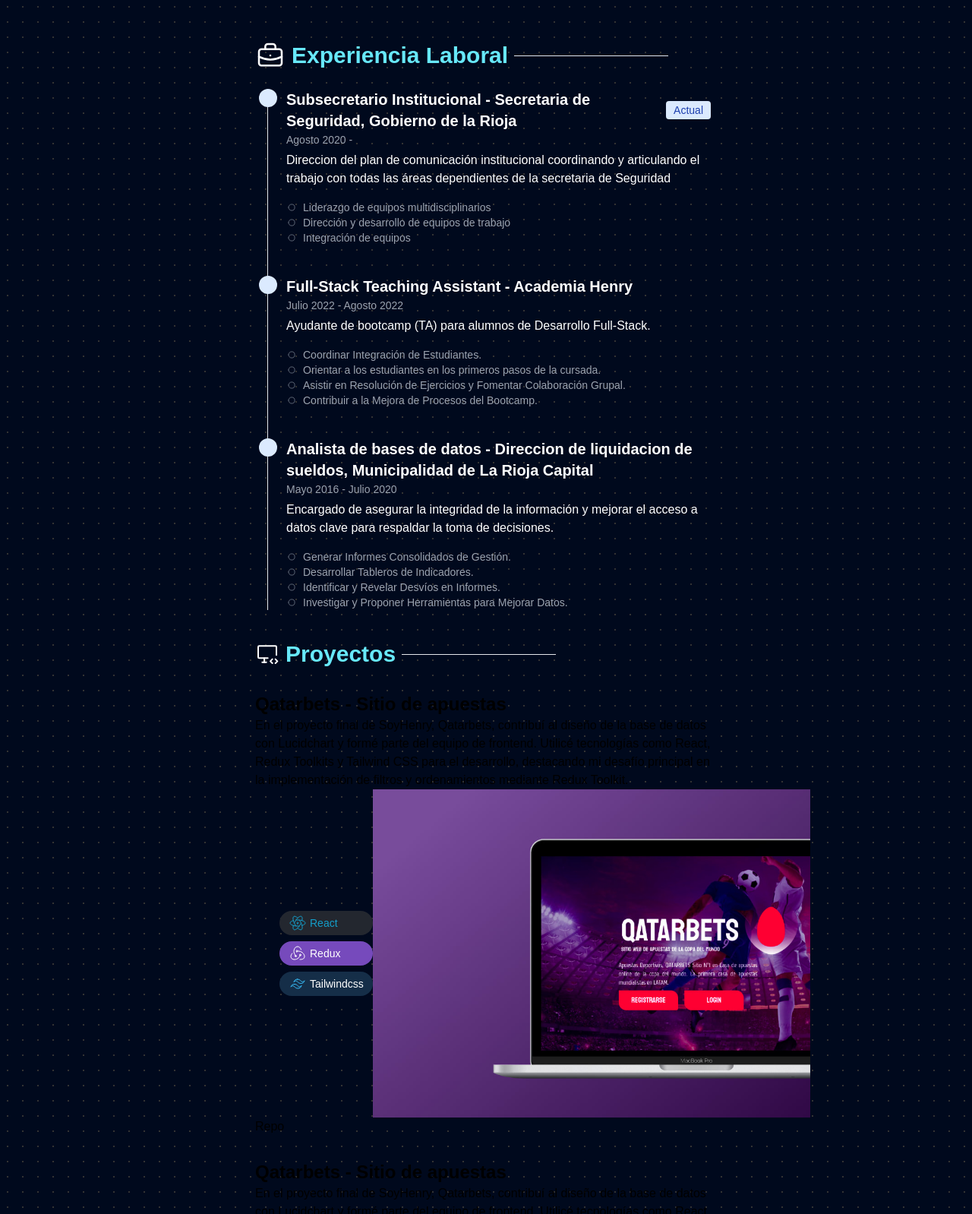
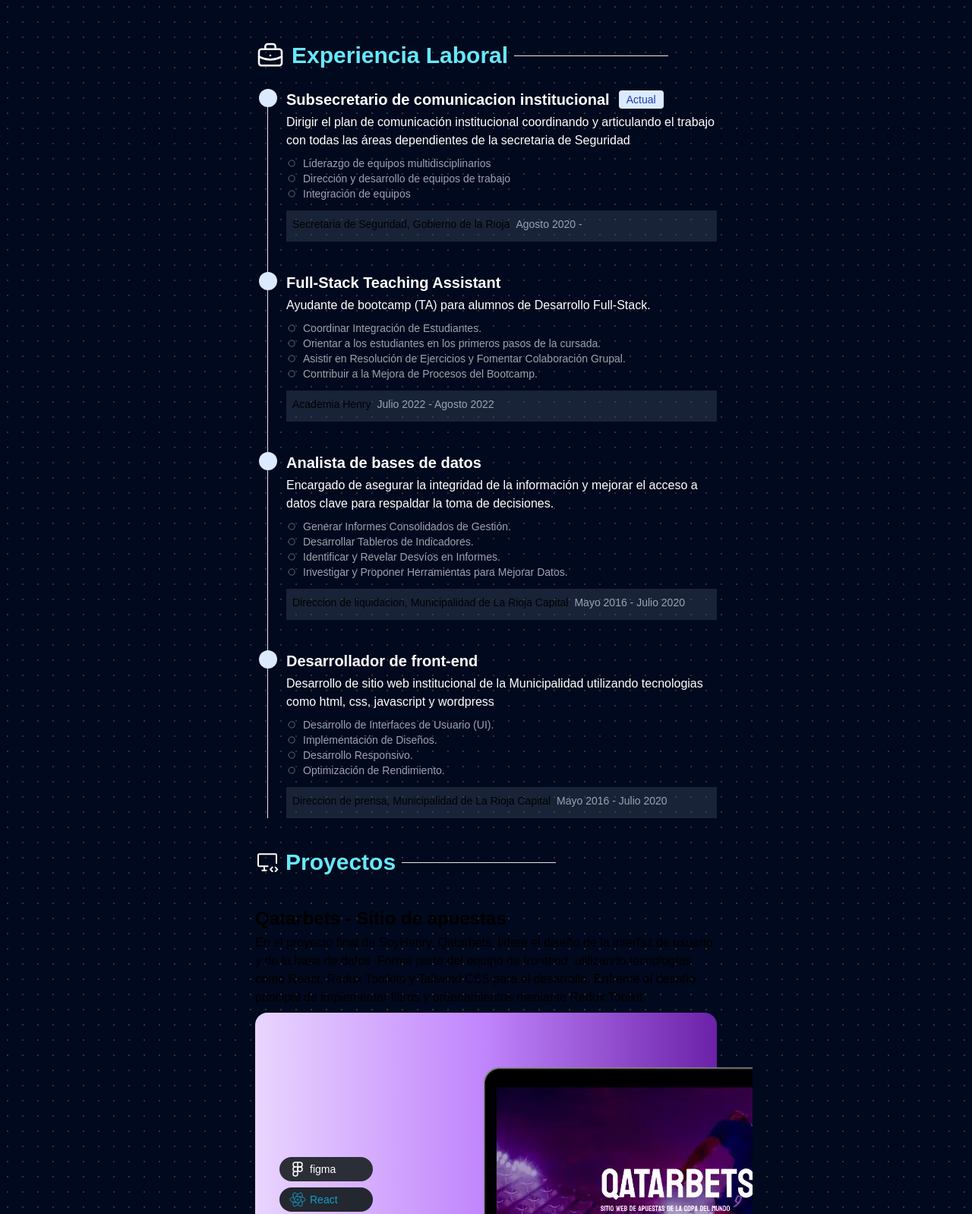
Before and after one commit to gastonfuentes/portfolio-gaston-fuentes, an Astro site: page / in a window 1280 px wide. Shown: the part 501-2099 px from the top of the page at 76% size. Built offline with nearby package versions, Linux system fonts and the light colour scheme; Astro itself is replaced by a stand-in of ours.

Commit message:
se estilo seccion de projects

```diff
--- a/src/components/Experience.astro
+++ b/src/components/Experience.astro
@@ -4,9 +4,10 @@
 const EXPERIENCIE = [
     {
         date: "Agosto 2020 - ",
-        title: "Subsecretario Institucional - Secretaria de Seguridad, Gobierno de la Rioja",
+        title: "Subsecretario de comunicacion institucional",
+        workplace: "Secretaria de Seguridad, Gobierno de la Rioja",
         description:
-            "Direccion del plan de comunicación institucional coordinando y articulando el trabajo con todas las áreas dependientes de la secretaria de Seguridad",
+            "Dirigir el plan de comunicación institucional coordinando y articulando el trabajo con todas las áreas dependientes de la secretaria de Seguridad",
         abilities: [
             "Liderazgo de equipos multidisciplinarios",
             "Dirección y desarrollo de equipos de trabajo",
@@ -17,7 +18,8 @@
     },
     {
         date: "Julio 2022 - Agosto 2022",
-        title: "Full-Stack Teaching Assistant - Academia Henry",
+        title: "Full-Stack Teaching Assistant",
+        workplace: "Academia Henry",
         description:
             "Ayudante de bootcamp (TA) para alumnos de Desarrollo Full-Stack.",
         abilities: [
@@ -31,7 +33,9 @@
     },
     {
         date: "Mayo 2016 - Julio 2020",
-        title: "Analista de bases de datos - Direccion de liquidacion de sueldos, Municipalidad de La Rioja Capital",
+        title: "Analista de bases de datos",
+        workplace:
+            "Direccion de liquidacion, Municipalidad de La Rioja Capital",
         description:
             "Encargado de asegurar la integridad de la información y mejorar el acceso a datos clave para respaldar la toma de decisiones.",
         abilities: [
@@ -39,6 +43,21 @@
             "Desarrollar Tableros de Indicadores.",
             "Identificar y Revelar Desvíos en Informes.",
             "Investigar y Proponer Herramientas para Mejorar Datos.",
+        ],
+        link: false,
+        latest: false,
+    },
+    {
+        date: "Mayo 2016 - Julio 2020",
+        title: "Desarrollador de front-end",
+        workplace: "Direccion de prensa, Municipalidad de La Rioja Capital",
+        description:
+            "Desarrollo de sitio web institucional de la Municipalidad utilizando tecnologias como html, css, javascript y wordpress",
+        abilities: [
+            "Desarrollo de Interfaces de Usuario (UI).",
+            "Implementación de Diseños.",
+            "Desarrollo Responsivo.",
+            "Optimización de Rendimiento.",
         ],
         link: false,
         latest: false,
--- a/src/components/ExperienceItem.astro
+++ b/src/components/ExperienceItem.astro
@@ -1,7 +1,8 @@
 ---
 import ItemIcon from "../components/icons/ItemIcon.astro";
 
-const { title, date, description, abilities, link, latest } = Astro.props;
+const { title, date, description, abilities, link, latest, workplace } =
+    Astro.props;
 ---
 
 <div>
@@ -23,11 +24,7 @@
         }
     </h3>
 
-    <time
-        class="block mb-2 text-sm font-normal leading-none text-gray-400 dark:text-gray-500"
-        >{date}</time
-    >
-    <p class="mb-4 text-md text-white dark:text-gray-400">
+    <p class="mb-2 text-md text-white dark:text-gray-400">
         {description}
     </p>
     <ol>
@@ -62,4 +59,16 @@
             </a>
         )
     }
+    <section
+        class="flex flex-col md:flex-row items-center bg-slate-600/35 md:gap-2 p-2 mt-3 items-baseline"
+    >
+        <h4 class="text-sm">
+            {workplace}
+        </h4>
+
+        <time
+            class="block mb-2 text-sm font-normal leading-none text-gray-400 dark:text-gray-500"
+            >{date}</time
+        >
+    </section>
 </div>
--- a/src/components/Projects.astro
+++ b/src/components/Projects.astro
@@ -2,6 +2,10 @@
 import ReactIcon from "../components/icons/ReactIcon.astro";
 import ReduxIcon from "../components/icons/ReduxIcon.astro";
 import TailwindcssIcon from "../components/icons/Tailwindcss.astro";
+import BriefIcon from "./icons/BriefIcon.astro";
+import GitHubIcon from "./icons/GitHubIcon.astro";
+import FigmaIcon from "./icons/FigmaIcon.astro";
+import AstroIcon from "./icons/AstroIcon.astro";
 
 const TAGS = {
     REACT: {
@@ -19,37 +23,47 @@
         class: "bg-[#152e48] text-white",
         icon: TailwindcssIcon,
     },
+    FIGMA: {
+        name: "figma",
+        class: "bg-[#2c2e37] text-white",
+        icon: FigmaIcon,
+    },
+    ASTRO: {
+        name: "Astro",
+        class: "bg-white text-[#17191e]",
+        icon: AstroIcon,
+    },
 };
 
 const PROJECTS = [
     {
         title: "Qatarbets - Sitio de apuestas",
         description:
-            "En el proyecto final de SoyHenry, Qatarbets, contribuí al diseño de la base de datos con Lucidchart y formé parte del equipo de frontend. Utilicé tecnologías como React, Redux Toolkits y Tailwind CSS para el desarrollo, destacando mi desafío principal en la implementación de filtros y ordenamientos mediante Redux Toolkit.",
-        link: "#",
+            "En el proyecto final de SoyHenry, Qatarbets, lideré el diseño de la interfaz de usuario y de la base de datos. Formé parte del equipo de frontend, utilizando tecnologías como React, Redux Toolkits y Tailwind CSS para el desarrollo. Enfrenté el desafío principal de implementar filtros y ordenamientos mediante Redux Toolkit",
+        link: false,
         github: "https://github.com/nachoaar/qatarbets-frontend",
-        image: "/qatarbetsWeb.jpg",
-        tags: [TAGS.REACT, TAGS.REDUX, TAGS.TAILWINDCSS],
+        image: "/qatarbetsAlpha.webp",
+        tags: [TAGS.FIGMA, TAGS.REACT, TAGS.REDUX, TAGS.TAILWINDCSS],
     },
     {
-        title: "Qatarbets - Sitio de apuestas",
+        title: "ElarGas - Sitio web institucional",
         description:
-            "En el proyecto final de SoyHenry, Qatarbets, contribuí al diseño de la base de datos con Lucidchart y formé parte del equipo de frontend. Utilicé tecnologías como React, Redux Toolkits y Tailwind CSS para el desarrollo, destacando mi desafío principal en la implementación de filtros y ordenamientos mediante Redux Toolkit.",
-        link: "#",
+            "Desarrollé el sitio web Elargas a partir de un diseño UI proporcionado, utilizando tecnologías avanzadas como Astro, React y Tailwind CSS. Mi enfoque se centró en la implementación eficiente de la interfaz de usuario, asegurando una experiencia web fluida y atractiva para los usuarios finales.",
+        link: false,
         github: "https://github.com/nachoaar/qatarbets-frontend",
         image: "/qatarbetsAlpha.webp",
-        tags: [TAGS.REACT, TAGS.REDUX, TAGS.TAILWINDCSS],
+        tags: [TAGS.ASTRO, TAGS.REACT, TAGS.TAILWINDCSS],
     },
 ];
 ---
 
 {
     PROJECTS.map((pro) => (
-        <article class="my-8">
-            <h3 class="text-2xl font-semibold">{pro.title}</h3>
-            <p class="text-md font-extralight text-pretty">{pro.description}</p>
+        <article class="my-10">
+            <h3 class="text-2xl font-semibold my-1">{pro.title}</h3>
+            <p class="text-md text-pretty">{pro.description}</p>
 
-            <section class="flex flex-col md:flex-row md:items-center md:pl-8">
+            <section class="flex flex-col md:flex-row md:items-center md:justify-between pl-4 pt-4 md:pl-8 bg-gradient-to-r from-purple-200 via-purple-400 to-purple-800 rounded-2xl my-2">
                 <ul class="flex md:flex-col gap-2 my-2">
                     {pro.tags.map((tag) => (
                         <li
@@ -68,9 +82,13 @@
                 />
             </section>
 
-            <div>
-                <h4>Repo</h4>
-            </div>
+            <section class="flex flex-col bg-slate-600/35 md:gap-2 p-2 mt-3">
+                <a href={pro.github} target="_blank" class="flex gap-1">
+                    Repo <GitHubIcon />{" "}
+                </a>
+
+                {pro.link && <h4>enlace web</h4>}
+            </section>
         </article>
     ))
 }
--- /dev/null
+++ b/src/components/icons/AstroIcon.astro
@@ -0,0 +1,14 @@
+<svg
+    width="24"
+    height="24"
+    viewBox="0 0 85 107"
+    fill="none"
+    xmlns="http://www.w3.org/2000/svg"
+>
+    <path
+        d="M27.5893 91.1365C22.7555 86.7178 21.3443 77.4335 23.3583 70.7072C26.8503 74.948 31.6888 76.2914 36.7005 77.0497C44.4374 78.2199 52.0358 77.7822 59.2231 74.2459C60.0453 73.841 60.8052 73.3027 61.7036 72.7574C62.378 74.714 62.5535 76.6892 62.3179 78.6996C61.7452 83.5957 59.3086 87.3778 55.4332 90.2448C53.8835 91.3916 52.2437 92.4167 50.6432 93.4979C45.7262 96.8213 44.3959 100.718 46.2435 106.386C46.2874 106.525 46.3267 106.663 46.426 107C43.9155 105.876 42.0817 104.24 40.6844 102.089C39.2086 99.8193 38.5065 97.3081 38.4696 94.5909C38.4511 93.2686 38.4511 91.9345 38.2733 90.6309C37.8391 87.4527 36.3471 86.0297 33.5364 85.9478C30.6518 85.8636 28.37 87.6469 27.7649 90.4554C27.7187 90.6707 27.6517 90.8837 27.5847 91.1341L27.5893 91.1365Z"
+        fill="#17191E"></path>
+    <path
+        d="M0 69.5866C0 69.5866 14.3139 62.6137 28.6678 62.6137L39.4901 29.1204C39.8953 27.5007 41.0783 26.3999 42.4139 26.3999C43.7495 26.3999 44.9325 27.5007 45.3377 29.1204L56.1601 62.6137C73.1601 62.6137 84.8278 69.5866 84.8278 69.5866C84.8278 69.5866 60.5145 3.35233 60.467 3.21944C59.7692 1.2612 58.5911 0 57.0029 0H27.8274C26.2392 0 25.1087 1.2612 24.3634 3.21944C24.3108 3.34983 0 69.5866 0 69.5866Z"
+        fill="#17191E"></path>
+</svg>
--- /dev/null
+++ b/src/components/icons/FigmaIcon.astro
@@ -0,0 +1,19 @@
+<svg
+    xmlns="http://www.w3.org/2000/svg"
+    class="icon icon-tabler icon-tabler-brand-figma"
+    width="24"
+    height="24"
+    viewBox="0 0 24 24"
+    stroke-width="1.5"
+    stroke="currentColor"
+    fill="none"
+    stroke-linecap="round"
+    stroke-linejoin="round"
+>
+    <path stroke="none" d="M0 0h24v24H0z" fill="none"></path>
+    <path d="M15 12m-3 0a3 3 0 1 0 6 0a3 3 0 1 0 -6 0"></path>
+    <path
+        d="M6 3m0 3a3 3 0 0 1 3 -3h6a3 3 0 0 1 3 3v0a3 3 0 0 1 -3 3h-6a3 3 0 0 1 -3 -3z"
+    ></path>
+    <path d="M9 9a3 3 0 0 0 0 6h3m-3 0a3 3 0 1 0 3 3v-15"></path>
+</svg>
```
Also changed, not shown: src/components/icons/astro-icon-dark.svg (added).
